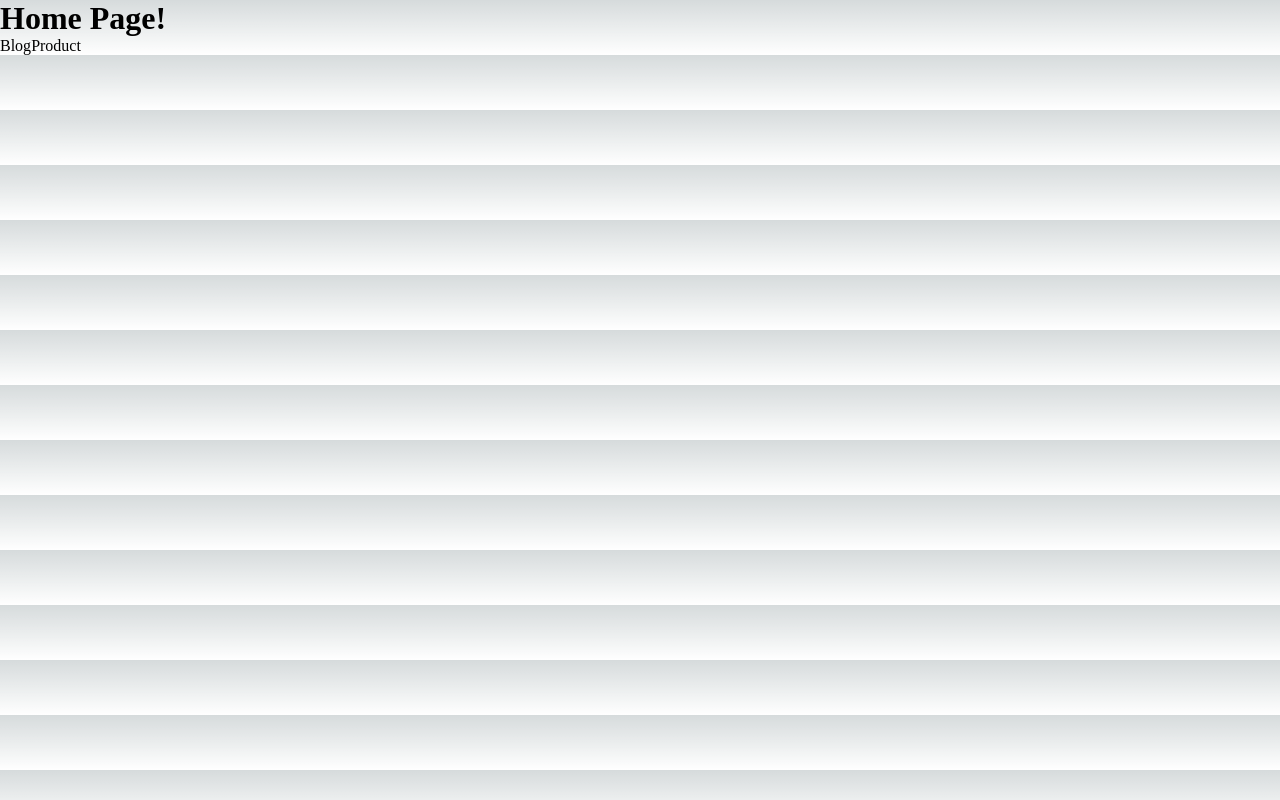
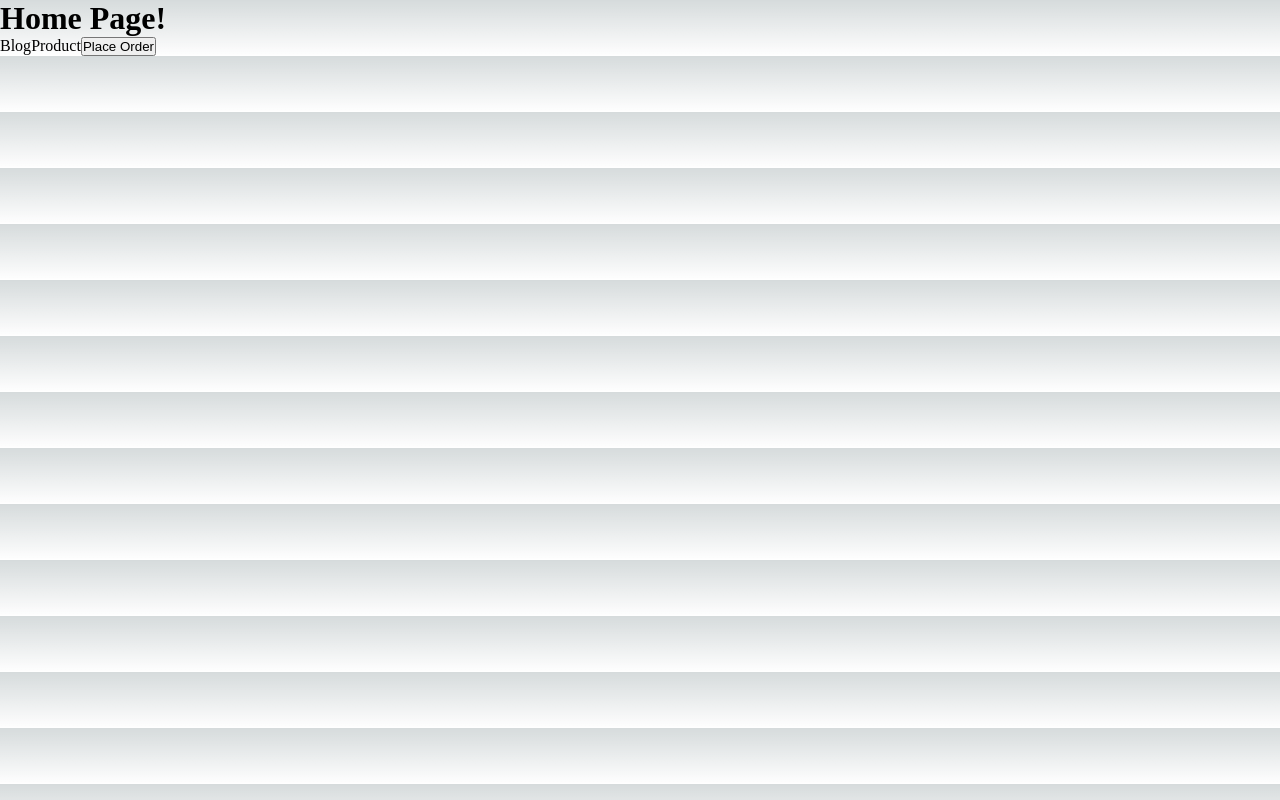
Before and after one commit to therealcheng/Next-Learning, a Next.js app in the folder hello-world/: page / in a window 1280 px wide. Built offline with nearby package versions, Linux system fonts and the light colour scheme.

Commit message:
Learning Custom 404 Page

```diff
--- /dev/null
+++ b/hello-world/pages/404.js
@@ -0,0 +1,5 @@
+function PageNotFound() {
+  return <h1> 404 Page with all the custom styling necessary </h1>;
+}
+
+export default PageNotFound;
--- a/hello-world/pages/index.js
+++ b/hello-world/pages/index.js
@@ -1,11 +1,20 @@
 import Link from 'next/link';
+import { useRouter } from 'next/router';
 
 function Home({ title }) {
+  const router = useRouter();
+
+  const handleClick = () => {
+    console.log('Placing your order');
+    router.push('./product');
+  };
+
   return (
     <div>
       <h1>{title}</h1>
       <Link href='/blog'>Blog</Link>
       <Link href='/product'>Product</Link>
+      <button onClick={handleClick}>Place Order</button>
     </div>
   );
 }
```
